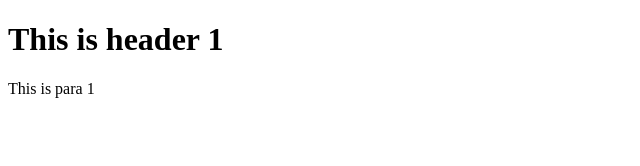
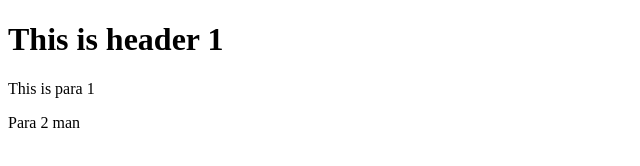
Before and after one commit to ass77/FSDlvl1, a plain HTML site: page index.html in a window 1280 px wide. Shown: the full height of the page, 0-640 px from the left. Drawn offline with Linux system fonts and the light colour scheme.

Commit message:
third commit

```diff
--- a/index.html
+++ b/index.html
@@ -5,5 +5,6 @@
 	<body>
 		<h1>This is header 1</h1>
 		<p>This is para 1</p>
+		<p>Para 2 man</p2>
 	</body>
 </html>
```
